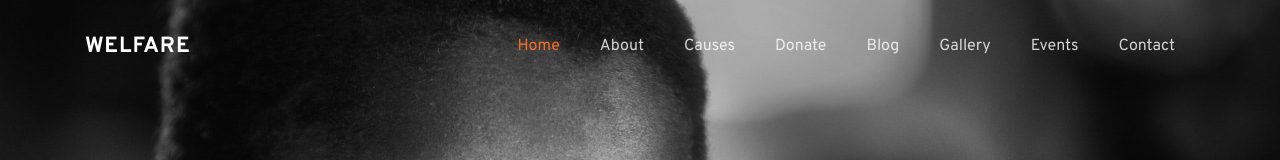
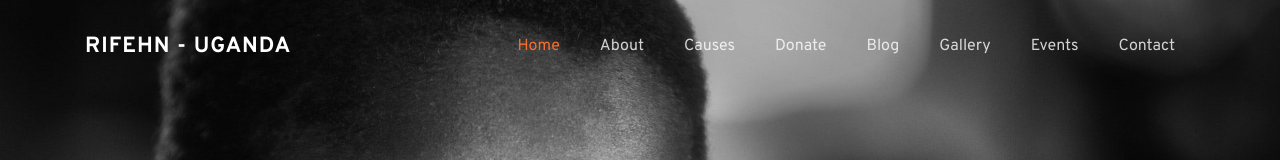
Before and after one commit to oweta/rifehn-website, a plain HTML site: page index.html in a window 1280 px wide. Shown: the top 160 px of the page. Drawn offline with Linux system fonts and the light colour scheme; some packages are replaced by stand-ins of ours; no server answers; files whose address does not match are found by name.

Commit message:
Update index.html

```diff
--- a/index.html
+++ b/index.html
@@ -1,7 +1,7 @@
 <!DOCTYPE html>
 <html lang="en">
   <head>
-    <title>Welfare - Free Bootstrap 4 Template by Colorlib</title>
+    <title>Rifehn - Uganda</title>
     <meta charset="utf-8">
     <meta name="viewport" content="width=device-width, initial-scale=1, shrink-to-fit=no">
 
@@ -31,7 +31,7 @@
 
   <nav class="navbar navbar-expand-lg navbar-dark ftco_navbar bg-dark ftco-navbar-light" id="ftco-navbar">
     <div class="container">
-      <a class="navbar-brand" href="index.html">Welfare</a>
+      <a class="navbar-brand" href="index.html">Rifehn - Uganda</a>
       <button class="navbar-toggler" type="button" data-toggle="collapse" data-target="#ftco-nav" aria-controls="ftco-nav" aria-expanded="false" aria-label="Toggle navigation">
         <span class="oi oi-menu"></span> Menu
       </button>
```
